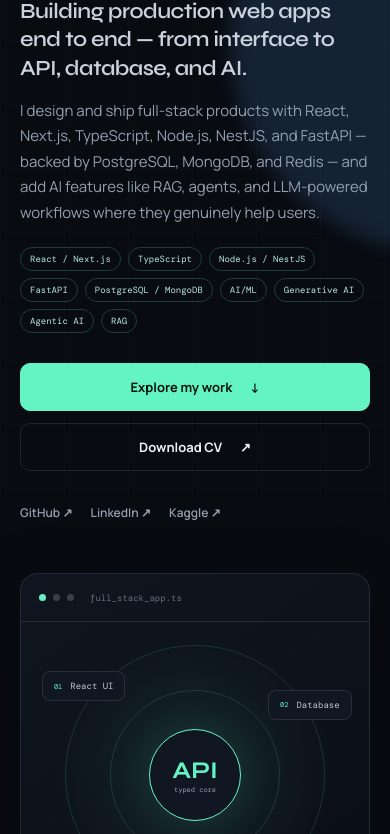
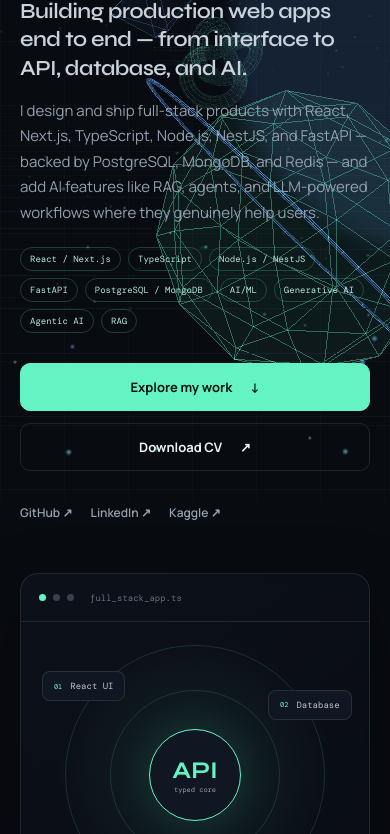
Before and after one commit to thowfique041/Portfolio, a plain HTML site: page index.html in a window 390 px wide. Shown: the part 343-1177 px from the top of the page. Drawn offline with nearby package versions, Linux system fonts and the light colour scheme; animation ran at ten frames a second.

Commit message:
Add site-wide scroll-driven 3D background (Three.js)
- Particle tunnel, grid floor, and wireframe objects per section
- Camera flies forward on scroll, mouse parallax, reduced-motion support
- Glass-style cards so the scene shows through; dimmed on mobile

```diff
--- /dev/null
+++ b/bg3d.js
@@ -0,0 +1,132 @@
+// Site-wide 3D background: a scroll-driven flight through a particle tunnel,
+// past wireframe "stack" objects, with mouse parallax. Falls back silently
+// if WebGL is unavailable and stays still for prefers-reduced-motion.
+import * as THREE from 'https://cdn.jsdelivr.net/npm/three@0.160.0/build/three.module.min.js';
+
+const canvas = document.querySelector('[data-bg3d]');
+const reduced = matchMedia('(prefers-reduced-motion: reduce)').matches;
+const mobile = matchMedia('(max-width: 700px)').matches;
+
+let renderer;
+try {
+  renderer = new THREE.WebGLRenderer({ canvas, antialias: !mobile, alpha: true, powerPreference: 'low-power' });
+} catch (e) {
+  canvas?.remove();
+  throw e;
+}
+renderer.setPixelRatio(Math.min(devicePixelRatio, mobile ? 1.25 : 1.6));
+renderer.setClearColor(0x000000, 0);
+
+const BG = 0x080b10, TEAL = new THREE.Color(0x64f4c4), BLUE = new THREE.Color(0x63a7ff), VIOLET = new THREE.Color(0x9b8cff);
+const scene = new THREE.Scene();
+scene.fog = new THREE.FogExp2(BG, 0.02);
+const camera = new THREE.PerspectiveCamera(60, 1, 0.1, 200);
+
+const DEPTH = 140; // length of the flight path along -z
+
+/* ---------- particle tunnel ---------- */
+const COUNT = mobile ? 900 : 2200;
+const pos = new Float32Array(COUNT * 3), col = new Float32Array(COUNT * 3);
+const tmp = new THREE.Color();
+for (let i = 0; i < COUNT; i++) {
+  const a = Math.random() * Math.PI * 2, r = 4 + Math.pow(Math.random(), 0.6) * 22;
+  pos[i * 3] = Math.cos(a) * r;
+  pos[i * 3 + 1] = Math.sin(a) * r * 0.65;
+  pos[i * 3 + 2] = 12 - Math.random() * (DEPTH + 30);
+  tmp.copy(TEAL).lerp(BLUE, Math.random()).lerp(VIOLET, Math.random() * 0.35);
+  col.set([tmp.r, tmp.g, tmp.b], i * 3);
+}
+const pGeo = new THREE.BufferGeometry();
+pGeo.setAttribute('position', new THREE.BufferAttribute(pos, 3));
+pGeo.setAttribute('color', new THREE.BufferAttribute(col, 3));
+const dot = (() => { // soft round sprite
+  const c = document.createElement('canvas'); c.width = c.height = 64;
+  const g = c.getContext('2d'), grd = g.createRadialGradient(32, 32, 0, 32, 32, 32);
+  grd.addColorStop(0, '#fff'); grd.addColorStop(0.25, '#ffffffaa'); grd.addColorStop(1, '#fff0');
+  g.fillStyle = grd; g.fillRect(0, 0, 64, 64);
+  return new THREE.CanvasTexture(c);
+})();
+const particles = new THREE.Points(pGeo, new THREE.PointsMaterial({
+  size: mobile ? 0.3 : 0.26, map: dot, vertexColors: true, transparent: true, opacity: 1,
+  depthWrite: false, blending: THREE.AdditiveBlending
+}));
+scene.add(particles);
+
+/* ---------- perspective grid floor ---------- */
+const grid = new THREE.GridHelper(80, 60, 0x1e6f5c, 0x15202c);
+grid.position.set(0, -7, -DEPTH / 2);
+grid.scale.z = (DEPTH + 40) / 80;
+grid.material.transparent = true; grid.material.opacity = 0.6;
+scene.add(grid);
+
+/* ---------- wireframe objects along the path (one per section) ---------- */
+const wire = (geo, color, opacity = 0.8) => {
+  const group = new THREE.Group();
+  group.add(new THREE.LineSegments(new THREE.EdgesGeometry(geo),
+    new THREE.LineBasicMaterial({ color, transparent: true, opacity: opacity * (mobile ? 0.45 : 1), blending: THREE.AdditiveBlending })));
+  group.add(new THREE.Mesh(geo, new THREE.MeshBasicMaterial({ color, transparent: true, opacity: 0.07, depthWrite: false })));
+  return group;
+};
+const side = mobile ? 0 : 1;
+const objects = [
+  // hero: the "core" — icosahedron with an orbiting ring
+  { obj: wire(new THREE.IcosahedronGeometry(3.6, 1), TEAL, 0.95), at: mobile ? [2.6, -4.2, -9] : [4.2, 0.4, -6], spin: [0.12, 0.18] },
+  { obj: wire(new THREE.TorusGeometry(5.4, 0.04, 6, 90), BLUE, 0.8), at: mobile ? [2.6, -4.2, -9] : [4.2, 0.4, -6], spin: [0.05, -0.22], tilt: 1.2 },
+  // about / experience
+  { obj: wire(new THREE.OctahedronGeometry(2.2, 0), BLUE), at: [-7 * side || -2, 2.5, -26], spin: [0.2, 0.1] },
+  // skills: torus knot = interconnected stack
+  { obj: wire(new THREE.TorusKnotGeometry(2.2, 0.55, 90, 10), TEAL, 0.6), at: [7 * side || 2, -1, -48], spin: [0.08, 0.15] },
+  // projects: stacked layers (frontend / api / db)
+  ...[0, 1, 2].map(k => ({ obj: wire(new THREE.BoxGeometry(5, 0.35, 3.4), k === 1 ? TEAL : BLUE, 0.8),
+    at: [-7 * side || -1.5, -1.6 + k * 1.5, -72], spin: [0, 0.25 - k * 0.08] })),
+  // research
+  { obj: wire(new THREE.DodecahedronGeometry(2.4, 0), VIOLET, 0.8), at: [7 * side || 1.5, 1.5, -96], spin: [0.14, 0.12] },
+  // contact: big calm sphere at the end of the flight
+  { obj: wire(new THREE.IcosahedronGeometry(5, 2), TEAL, 0.45), at: [0, 0, -128], spin: [0.03, 0.06] },
+];
+objects.forEach(o => { o.obj.position.set(...o.at); if (o.tilt) o.obj.rotation.x = o.tilt; scene.add(o.obj); });
+
+/* ---------- interaction state ---------- */
+let scrollT = 0, camZ = 10, mx = 0, my = 0, cx = 0, cy = 0;
+const readScroll = () => {
+  const max = document.documentElement.scrollHeight - innerHeight;
+  scrollT = max > 0 ? Math.min(1, Math.max(0, scrollY / max)) : 0;
+};
+addEventListener('scroll', readScroll, { passive: true });
+addEventListener('pointermove', e => { mx = e.clientX / innerWidth - 0.5; my = e.clientY / innerHeight - 0.5; }, { passive: true });
+
+const resize = () => {
+  renderer.setSize(innerWidth, innerHeight, false);
+  camera.aspect = innerWidth / innerHeight;
+  camera.updateProjectionMatrix();
+};
+addEventListener('resize', () => { resize(); readScroll(); });
+resize(); readScroll();
+
+/* ---------- loop ---------- */
+const clock = new THREE.Clock();
+const frame = () => {
+  const dt = Math.min(clock.getDelta(), 0.05), t = clock.elapsedTime;
+  const targetZ = 10 - scrollT * (DEPTH - 8);
+  camZ += (targetZ - camZ) * (reduced ? 1 : Math.min(1, dt * 3));
+  cx += (mx - cx) * Math.min(1, dt * 2.5); cy += (my - cy) * Math.min(1, dt * 2.5);
+
+  camera.position.set(cx * 2.4 + Math.sin(scrollT * Math.PI * 2) * 1.2, -cy * 1.6 + 0.6, camZ);
+  camera.lookAt(cx * 1.2, -cy * 0.6, camZ - 12);
+
+  if (!reduced) {
+    objects.forEach(o => { o.obj.rotation.y += o.spin[1] * dt; o.obj.rotation.x += o.spin[0] * dt; });
+    particles.rotation.z = t * 0.012;
+    grid.position.z = -DEPTH / 2 + ((t * 1.2) % (80 / 60 * grid.scale.z));
+  }
+  renderer.render(scene, camera);
+  if (!reduced) requestAnimationFrame(frame);
+};
+if (reduced) {
+  // Still: redraw only when the page scrolls or resizes.
+  const draw = () => requestAnimationFrame(frame);
+  addEventListener('scroll', draw, { passive: true });
+  addEventListener('resize', draw);
+}
+frame();
+document.documentElement.classList.add('has-bg3d');
--- a/index.html
+++ b/index.html
@@ -18,9 +18,11 @@
   <link rel="icon" href="favicon.svg" type="image/svg+xml">
   <link rel="stylesheet" href="style.css">
   <script src="script.js" defer></script>
+  <script type="module" src="bg3d.js"></script>
 </head>
 
 <body>
+  <canvas class="bg3d" data-bg3d aria-hidden="true"></canvas>
   <a class="skip-link" href="#main-content">Skip to content</a>
   <header class="site-header" data-header>
     <div class="nav-shell">
--- a/style.css
+++ b/style.css
@@ -1729,3 +1729,54 @@ button:focus-visible {
         row-gap: 0
     }
 }
+
+/* ===== 3D background ===== */
+.bg3d {
+    height: 100vh;
+    inset: 0;
+    opacity: 0;
+    pointer-events: none;
+    position: fixed;
+    transition: opacity 1.2s ease;
+    width: 100vw;
+    z-index: -2
+}
+
+.has-bg3d .bg3d {
+    opacity: 1
+}
+
+/* glass surfaces so the scene glows through without hurting readability */
+.has-bg3d .hero-visual,
+.has-bg3d .skill-card,
+.has-bg3d .project-card,
+.has-bg3d .featured-project,
+.has-bg3d .timeline-item,
+.has-bg3d .education-panel,
+.has-bg3d .hero-stats {
+    -webkit-backdrop-filter: blur(5px);
+    backdrop-filter: blur(5px);
+    background-color: #0d1118a8
+}
+
+.has-bg3d .skill-card-accent {
+    background: linear-gradient(145deg, #102019b0, #0d1118a8)
+}
+
+.has-bg3d .project-graphic {
+    background-color: #0a0e1566
+}
+
+.has-bg3d .section-muted {
+    background: #ffffff03
+}
+
+.has-bg3d .research-item,
+.has-bg3d .about-copy,
+.has-bg3d .contact-inner {
+    text-shadow: 0 1px 12px #080b10
+}
+
+.has-bg3d .hero-visual {
+    background: linear-gradient(145deg, #11172280, #0a0e1566)
+}
```
